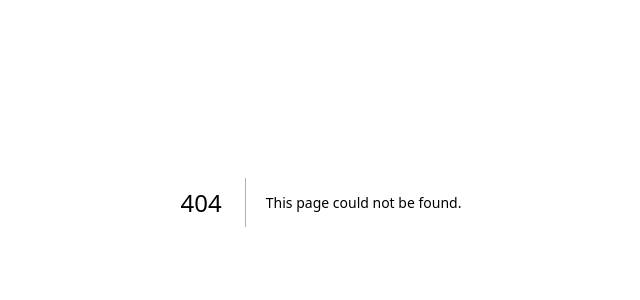
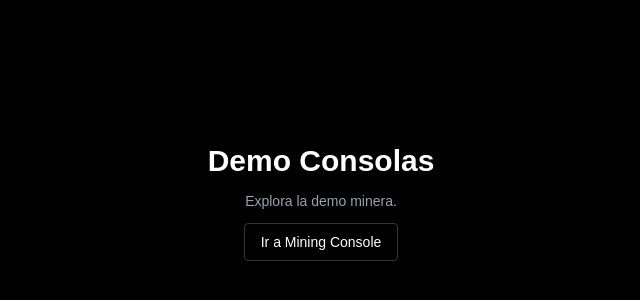
Before and after one commit to davidmedicine/qori.10.10, a Next.js app in the folder sovereigndashboard/: page /demo in a window 1280 px wide. Before the commit this address had no page. Shown: the part 198-498 px from the top of the page, without its empty margins (319-959 px from the left). Built offline with nearby package versions, Linux system fonts and the light colour scheme.

Commit message:
Initial commit

```diff
--- /dev/null
+++ b/sovereigndashboard/app/demo/page.tsx
@@ -0,0 +1,18 @@
+import Link from "next/link";
+
+export default function DemoIndex() {
+  return (
+    <main className="min-h-screen bg-black text-white flex items-center justify-center">
+      <div className="text-center space-y-3">
+        <h1 className="text-3xl font-bold">Demo Consolas</h1>
+        <p className="text-sm text-gray-400">Explora la demo minera.</p>
+        <Link
+          href="/demo/mining"
+          className="inline-block rounded border border-white/20 px-4 py-2 text-sm hover:border-white/60"
+        >
+          Ir a Mining Console
+        </Link>
+      </div>
+    </main>
+  );
+}
```
Also changed, not shown: 1 other file (tests, documents, lock files or other folders).
